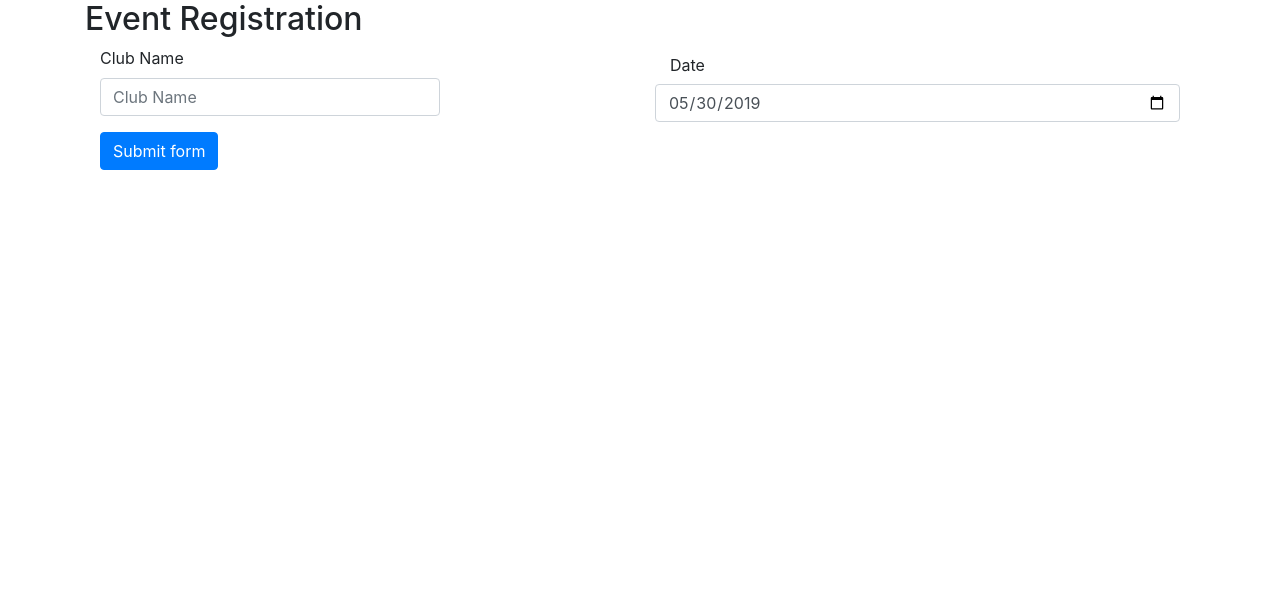
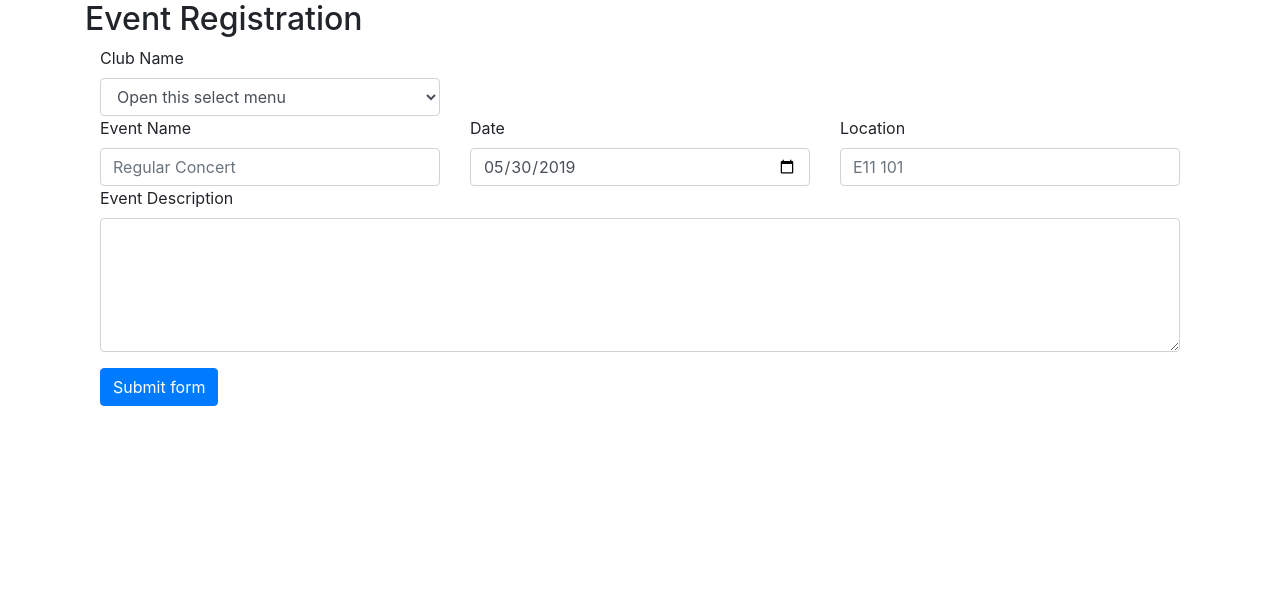
Before and after one commit to thahn106/cs360, a Flask app: page /newevent in a window 1280 px wide. Shown: the part 56-664 px from the top of the page. Run offline with Flask 2, Linux system fonts and the light colour scheme; the visitor is signed in with stand-in values (Sample User, id 1); data that the repository does not hold is empty; some libraries are stand-ins or nearby versions.

Commit message:
Event registration/retrieval fixed.

```diff
--- a/frontend.py
+++ b/frontend.py
@@ -206,8 +206,11 @@ def newevet_get():
 @frontend.route('/newevent', methods=['POST'])
 @login_required
 def newevent_post():
+    eventname = request.form['eventname']
     clubname = request.form['clubname']
     date = request.form['date']
+    location = request.form['location']
+    description = request.form['description']
 
     print(clubname)
     select_stmt = (
@@ -231,9 +234,9 @@ def newevent_post():
                 count = "0" + count;
 
             insert_stmt = (
-                "INSERT INTO event VALUES (%s, %s, %s, %s)"
+                "INSERT INTO event VALUES (%s, %s, %s, %s, %s, %s)"
             )
-            data = (count, clubname, date, admin)
+            data = (count, eventname, clubname, date, location, description)
             cur.execute(insert_stmt, data)
             insert_stmt = (
                 "INSERT INTO hostclub VALUES (%s, %s)"
@@ -360,13 +363,13 @@ def eventinfo():
     event = (request.args.get('event'))
     print(event)
     select_stmt = (
-        "SELECT * FROM event where Name='%s'" %(event, )
+        "SELECT * FROM event where EventID='%s'" %(event, )
     )
     cur.execute(select_stmt)
     info = cur.fetchall()
-    eventname = info[0][0]
-    datetime = info[0][1]
-    location = info[0][2]
+    eventname = info[0][1]
+    datetime = info[0][3]
+    location = info[0][4]
 
     return render_template("eventinfo.html", event = event, eventname= eventname, datetime = datetime, location = location)
 
@@ -388,18 +391,22 @@ def clubinfo():
         "CREATE VIEW events AS SELECT EventID FROM hostclub where Club='%s'" %(clubname, )
     )
     select_stmt2 = (
-        "SELECT Name FROM event NATURAL JOIN events"
+        "SELECT * FROM event NATURAL JOIN events"
     )
 
     delete_stmt = (
-        "DROP VIEW events"
+        "DROP VIEW IF EXISTS events"
     )
 
+    lock_acquire(cur, 'event')
+    cur.execute(delete_stmt)
     cur.execute(select_stmt1)
     cur.execute(select_stmt2)
     event1 = cur.fetchall()
     print(event1)
+    print("PRINT")
     cur.execute(delete_stmt)
+    lock_release(cur, 'event')
 
     select_stmt1 = (
         "CREATE VIEW manager AS SELECT ManagerID FROM club where Name='%s'" %(clubname, )
@@ -417,16 +424,16 @@ def clubinfo():
     delete_stmt2 = (
         "DROP VIEW IF EXISTS managersid"
     )
-
+    lock_acquire(cur, 'event')
     cur.execute(delete_stmt)
     cur.execute(delete_stmt2)
     cur.execute(select_stmt1)
     cur.execute(select_stmt2)
     cur.execute(select_stmt3)
     manager = cur.fetchone()
-    print(manager)
     cur.execute(delete_stmt)
     cur.execute(delete_stmt2)
+    lock_release(cur, 'event')
     user=""
     if 'username' in session:
         user = session['username']
--- a/templates/clubinfo.html
+++ b/templates/clubinfo.html
@@ -52,7 +52,7 @@
            <ul class = "list-group" style = "border: dark-md3 width: 75%">
            {%for event in events %}
            <li class="list-group-item">
-               <a href = 'eventinfo?event={{event[0]}}''>{{event[0]}}</a>
+               <a href = 'eventinfo?event={{event[0]}}''>{{event[1]}}</a>
              </li>
            {%endfor%}
            </ul>
--- a/templates/newevent.html
+++ b/templates/newevent.html
@@ -6,20 +6,35 @@
   <div class="container">
     <form class="needs-validation" novalidate method = "post">
       <div class="row">
-        <div class="col-md-4 mb-3">
-          <label for="validationCustom01">Club Name</label>
-          <input type="text" name = "clubname" class="form-control" id="validationCustom01" placeholder="Club Name" required>
-          <div class="valid-feedback">
-            Looks good!
-          </div>
+        <div class="col-md-4">
+          <label for="validationCustom04">Club Name</label>
+          <select name= "clubname" class="form-control selectpicker" data-live-search="true" required>
+            <option value="">Open this select menu</option>
+            {% for club in myclubs %}
+              <option value = "{{club[0]}}" data-tokens="{{club[0]}}">{{club[0]}}</option>
+            {% endfor %}
+          </select>
         </div>
-        <div class="col-md-2 mb-3"></div>
-        <div class='col-md-6'>
-          <label for="example-date-input" class="col-2 col-form-label">Date</label>
-          <input type="date" name = "date" class="form-control"  value="2019-05-30" id="example-date-input">
-          <span class="input-group-addon">
-          <span class="glyphicon glyphicon-calendar"></span>
+      </div>
+      <div class="row">
+        <div class="col-md-4">
+          <label for="validationCustom01">Event Name</label>
+          <input type="text" name="eventname" class="form-control" id="validationCustom01" placeholder="Regular Concert" required>
         </div>
+        <div class='col-md-4'>
+          <label for="example-date-input">Date</label>
+          <input type="date" name="date" class="form-control"  value="2019-05-30" id="example-date-input">
+        </div>
+        <div class="col-md-4">
+          <label for="validationCustom03">Location</label>
+          <input type="text" name="location" class="form-control" id="validationCustom03" placeholder="E11 101" required>
+        </div>
+    </div>
+    <div class="row">
+      <div class="col-md-12 mb-3">
+      <label for="description">Event Description</label>
+      <textarea name= "description" class="form-control" rows="5" id="description"></textarea>
+      </div>
     </div>
 
     <button class="btn btn-primary" type="submit">Submit form</button>
```
